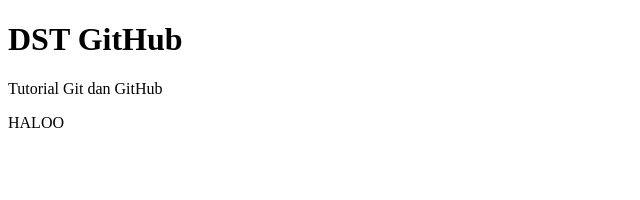
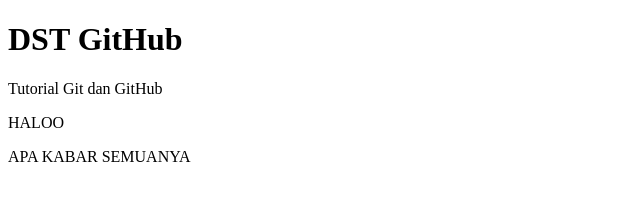
Before and after one commit to enrico-zd/DST-GIT, a plain HTML site: page index.html in a window 1280 px wide. Shown: the whole page, without its empty margins (0-640 px from the left). Drawn offline with Linux system fonts and the light colour scheme.

Commit message:
nambah lagi

```diff
--- a/index.html
+++ b/index.html
@@ -10,5 +10,7 @@
 
 	<p>HALOO</p>
 
+	<p>APA KABAR SEMUANYA</p>
+
 </body>
 </html>
```
